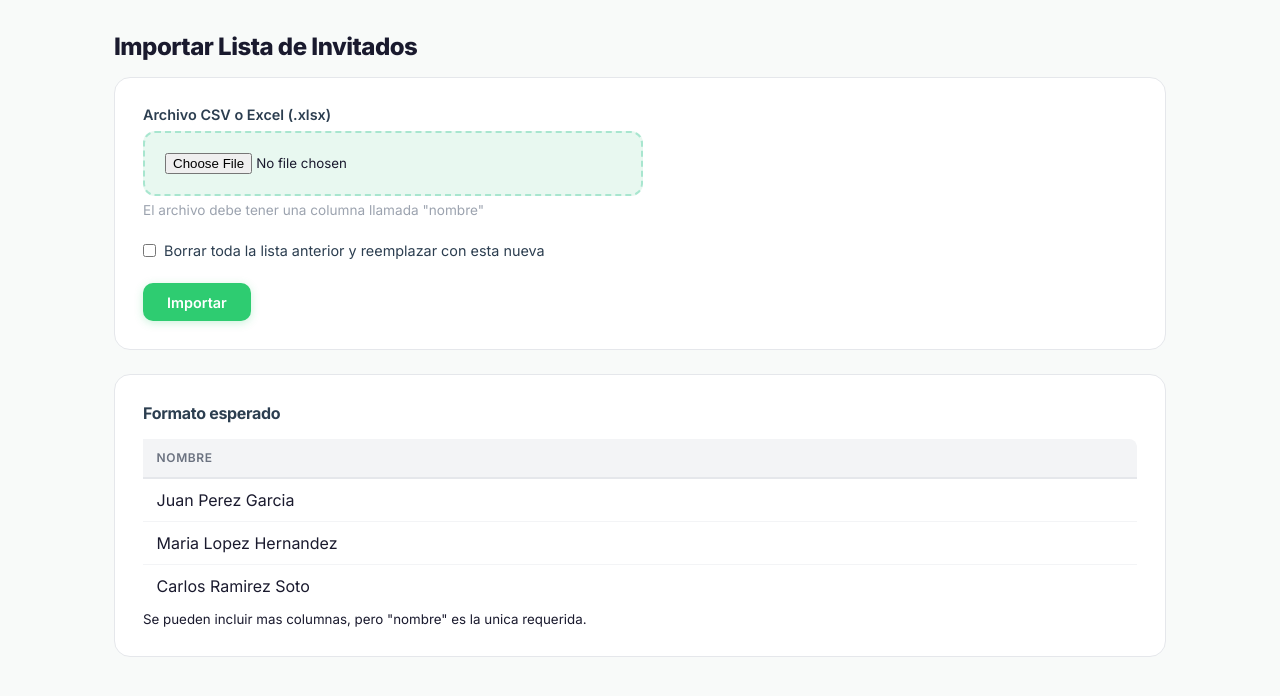
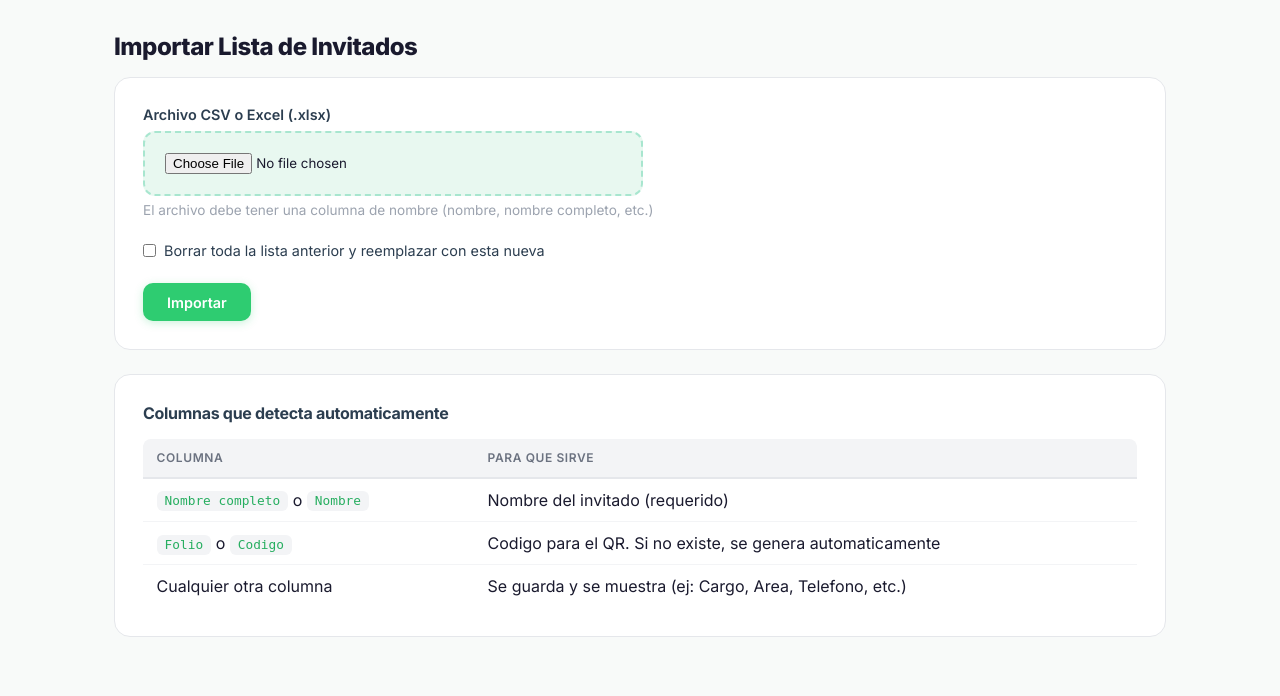
Before and after one commit to Garohe/registro-seminario-qr, a Flask app: page /importar in a window 1280 px wide. Shown: the part 64-760 px from the top of the page. Run offline with Flask 3, Linux system fonts and the light colour scheme.

Commit message:
Support custom folio/code from Excel import
- Auto-detects 'Folio', 'Codigo' column and uses it as QR code
- Auto-detects 'Nombre completo' or 'Nombre' column
- Skips QR image, Entrada, Salida, Observaciones columns
- Falls back to generating INV-XXXX if no folio column exists
- All other columns stored as extras

Co-Authored-By: Claude Opus 4.6 <noreply@anthropic.com>

```diff
--- a/app.py
+++ b/app.py
@@ -94,8 +94,49 @@ def importar():
             conn.execute('DELETE FROM invitados')
             conn.commit()
 
-        max_code = conn.execute('SELECT MAX(CAST(SUBSTR(codigo, 5) AS INTEGER)) FROM invitados').fetchone()[0]
-        counter = (max_code or 0) + 1
+        NOMBRE_KEYS = ['nombre', 'nombre completo', 'nombres', 'name']
+        FOLIO_KEYS = ['folio', 'codigo', 'código', 'codigo qr', 'código qr', 'id', 'clave', 'identificador']
+        SKIP_KEYS = ['qr', 'qr / identificador', 'qr/identificador', 'entrada', 'salida', 'observaciones']
+
+        def detect_columns(header_list):
+            header_clean = [str(col).strip() if col else '' for col in header_list]
+            header_lower = [col.lower() for col in header_clean]
+            nombre_idx = None
+            folio_idx = None
+            for i, col in enumerate(header_lower):
+                if col in NOMBRE_KEYS and nombre_idx is None:
+                    nombre_idx = i
+                if col in FOLIO_KEYS and folio_idx is None:
+                    folio_idx = i
+            if nombre_idx is None:
+                for i, col in enumerate(header_lower):
+                    if 'nombre' in col:
+                        nombre_idx = i
+                        break
+            if nombre_idx is None:
+                nombre_idx = 1 if len(header_clean) > 1 else 0
+            skip = {nombre_idx}
+            if folio_idx is not None:
+                skip.add(folio_idx)
+            extra_cols = []
+            for i, col in enumerate(header_clean):
+                if i not in skip and col and col.lower() not in SKIP_KEYS:
+                    extra_cols.append((i, col))
+            return nombre_idx, folio_idx, extra_cols, header_clean
+
+        def parse_row(row, nombre_idx, folio_idx, extra_cols):
+            nombre_val = row[nombre_idx] if nombre_idx < len(row) else None
+            if not nombre_val or not str(nombre_val).strip():
+                return None
+            nombre = str(nombre_val).strip()
+            codigo = None
+            if folio_idx is not None and folio_idx < len(row) and row[folio_idx]:
+                codigo = str(row[folio_idx]).strip()
+            extras = {}
+            for idx, col_name in extra_cols:
+                if idx < len(row) and row[idx] is not None and str(row[idx]).strip():
+                    extras[col_name] = str(row[idx]).strip()
+            return nombre, codigo, extras
 
         registros = []
         filename = archivo.filename.lower()
@@ -105,56 +146,40 @@ def importar():
             reader = csv.reader(stream)
             header = next(reader, None)
             if header:
-                header_clean = [col.strip() for col in header]
-                header_lower = [col.lower() for col in header_clean]
-                nombre_idx = 0
-                for i, col in enumerate(header_lower):
-                    if col == 'nombre':
-                        nombre_idx = i
-                        break
-                extra_cols = [(i, header_clean[i]) for i in range(len(header_clean)) if i != nombre_idx and header_clean[i]]
+                nombre_idx, folio_idx, extra_cols, _ = detect_columns(header)
                 for row in reader:
-                    if row and len(row) > nombre_idx and row[nombre_idx].strip():
-                        extras = {}
-                        for idx, col_name in extra_cols:
-                            if idx < len(row) and row[idx] and str(row[idx]).strip():
-                                extras[col_name] = str(row[idx]).strip()
-                        registros.append((row[nombre_idx].strip(), extras))
+                    if row:
+                        parsed = parse_row(row, nombre_idx, folio_idx, extra_cols)
+                        if parsed:
+                            registros.append(parsed)
 
         elif filename.endswith('.xlsx') or filename.endswith('.xls'):
             wb = load_workbook(archivo, read_only=True)
             ws = wb.active
             rows = list(ws.iter_rows(values_only=True))
             if rows:
-                header = rows[0]
-                header_clean = [str(col).strip() if col else '' for col in header]
-                header_lower = [col.lower() for col in header_clean]
-                nombre_idx = 0
-                for i, col in enumerate(header_lower):
-                    if col == 'nombre':
-                        nombre_idx = i
-                        break
-                extra_cols = [(i, header_clean[i]) for i in range(len(header_clean)) if i != nombre_idx and header_clean[i]]
+                nombre_idx, folio_idx, extra_cols, _ = detect_columns(rows[0])
                 for row in rows[1:]:
-                    if row[nombre_idx] and str(row[nombre_idx]).strip():
-                        extras = {}
-                        for idx, col_name in extra_cols:
-                            if idx < len(row) and row[idx] is not None and str(row[idx]).strip():
-                                extras[col_name] = str(row[idx]).strip()
-                        registros.append((str(row[nombre_idx]).strip(), extras))
+                    parsed = parse_row(row, nombre_idx, folio_idx, extra_cols)
+                    if parsed:
+                        registros.append(parsed)
         else:
             flash('Formato no soportado. Use CSV o Excel (.xlsx)', 'error')
             return redirect(url_for('importar'))
 
+        max_code = conn.execute('SELECT MAX(CAST(SUBSTR(codigo, 5) AS INTEGER)) FROM invitados WHERE codigo LIKE "INV-%"').fetchone()[0]
+        counter = (max_code or 0) + 1
+
         insertados = 0
-        for nombre, extras in registros:
-            codigo = f'INV-{counter:04d}'
+        for nombre, codigo_orig, extras in registros:
+            codigo = codigo_orig if codigo_orig else f'INV-{counter:04d}'
             try:
                 conn.execute(
                     'INSERT INTO invitados (nombre, codigo, extras) VALUES (?, ?, ?)',
                     (nombre, codigo, json.dumps(extras, ensure_ascii=False))
                 )
-                counter += 1
+                if not codigo_orig:
+                    counter += 1
                 insertados += 1
             except sqlite3.IntegrityError:
                 pass
--- a/templates/importar.html
+++ b/templates/importar.html
@@ -7,7 +7,7 @@
         <div class="form-group">
             <label>Archivo CSV o Excel (.xlsx)</label>
             <input type="file" name="archivo" accept=".csv,.xlsx,.xls" required class="file-input">
-            <small>El archivo debe tener una columna llamada "nombre"</small>
+            <small>El archivo debe tener una columna de nombre (nombre, nombre completo, etc.)</small>
         </div>
         <div class="form-group">
             <label class="checkbox-label">
@@ -20,17 +20,30 @@
 </div>
 
 <div class="card">
-    <h3>Formato esperado</h3>
+    <h3>Columnas que detecta automaticamente</h3>
+    <div class="table-wrapper">
         <table class="table">
             <thead>
-            <tr><th>nombre</th></tr>
+                <tr>
+                    <th>Columna</th>
+                    <th>Para que sirve</th>
+                </tr>
             </thead>
             <tbody>
-            <tr><td>Juan Perez Garcia</td></tr>
-            <tr><td>Maria Lopez Hernandez</td></tr>
-            <tr><td>Carlos Ramirez Soto</td></tr>
+                <tr>
+                    <td><code>Nombre completo</code> o <code>Nombre</code></td>
+                    <td>Nombre del invitado (requerido)</td>
+                </tr>
+                <tr>
+                    <td><code>Folio</code> o <code>Codigo</code></td>
+                    <td>Codigo para el QR. Si no existe, se genera automaticamente</td>
+                </tr>
+                <tr>
+                    <td>Cualquier otra columna</td>
+                    <td>Se guarda y se muestra (ej: Cargo, Area, Telefono, etc.)</td>
+                </tr>
             </tbody>
         </table>
-    <small>Se pueden incluir mas columnas, pero "nombre" es la unica requerida.</small>
+    </div>
 </div>
 {% endblock %}
```
Lines whose indentation alone changed are shown as unchanged.
